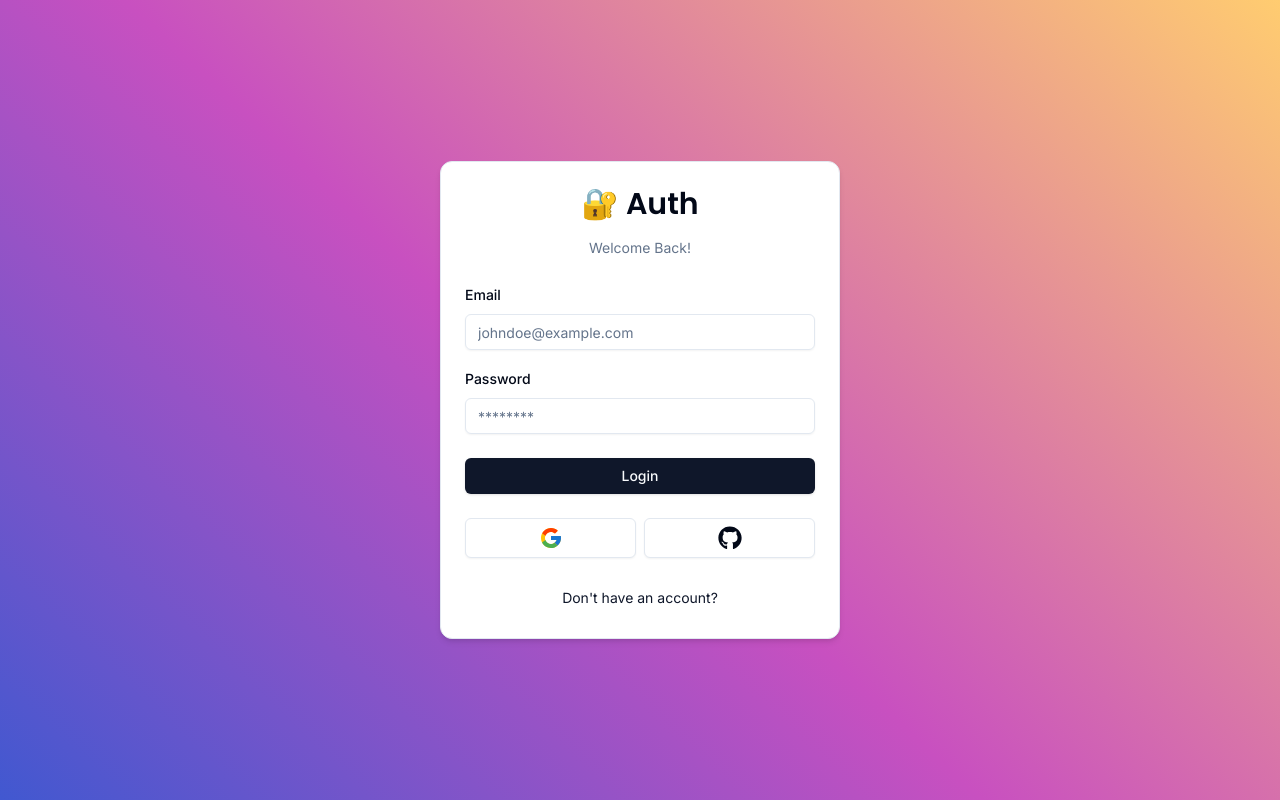
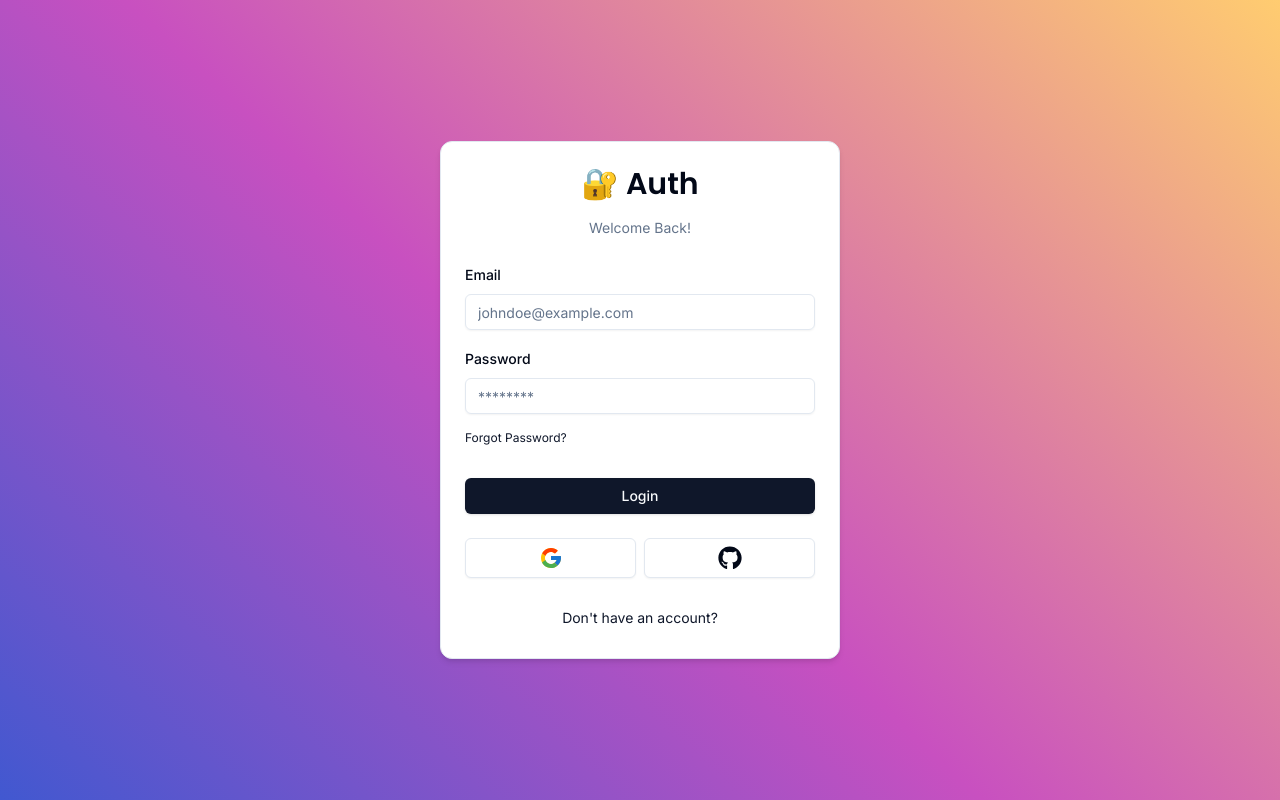
Before and after one commit to cur10sDEV/next-auth-boilerplate, a Next.js app: page /auth/login in a window 1280 px wide. Built offline with nearby package versions, Linux system fonts and the light colour scheme; no server answers.

Commit message:
add loading spinner to buttons on login and register page

```diff
--- a/src/components/auth/LoginForm.tsx
+++ b/src/components/auth/LoginForm.tsx
@@ -5,9 +5,11 @@
 import { loginUser } from "@/server/actions/authAction";
 import { typeLoginSchema } from "@/types/authTypes";
 import { zodResolver } from "@hookform/resolvers/zod";
+import Link from "next/link";
 import { useSearchParams } from "next/navigation";
 import { useState, useTransition } from "react";
 import { useForm } from "react-hook-form";
+import { BeatLoader } from "react-spinners";
 import CardWrapper from "../shared/CardWrapper";
 import FormError from "../shared/FormError";
 import FormSuccess from "../shared/FormSuccess";
@@ -103,6 +105,9 @@
                       {...field}
                     />
                   </FormControl>
+                  <Button size="sm" variant="link" className="px-0 font-normal">
+                    <Link href="/auth/reset">Forgot Password?</Link>
+                  </Button>
                   <FormMessage />
                 </FormItem>
               )}
@@ -113,7 +118,7 @@
           )}
           {success.success && <FormSuccess message={success.message} />}
           <Button disabled={isPending} className="w-full">
-            {isPending ? "..." : "Login"}
+            {isPending ? <BeatLoader color="white" size="15" /> : "Login"}
           </Button>
         </form>
       </Form>
--- a/src/components/auth/RegisterForm.tsx
+++ b/src/components/auth/RegisterForm.tsx
@@ -6,6 +6,7 @@
 import { zodResolver } from "@hookform/resolvers/zod";
 import { useState, useTransition } from "react";
 import { useForm } from "react-hook-form";
+import { BeatLoader } from "react-spinners";
 import CardWrapper from "../shared/CardWrapper";
 import FormError from "../shared/FormError";
 import FormSuccess from "../shared/FormSuccess";
@@ -144,7 +145,7 @@
           {error.error && <FormError message={error.message} />}
           {success.success && <FormSuccess message={success.message} />}
           <Button disabled={isPending} className="w-full">
-            {isPending ? "..." : "Register"}
+            {isPending ? <BeatLoader color="white" size="15" /> : "Register"}
           </Button>
         </form>
       </Form>
```
